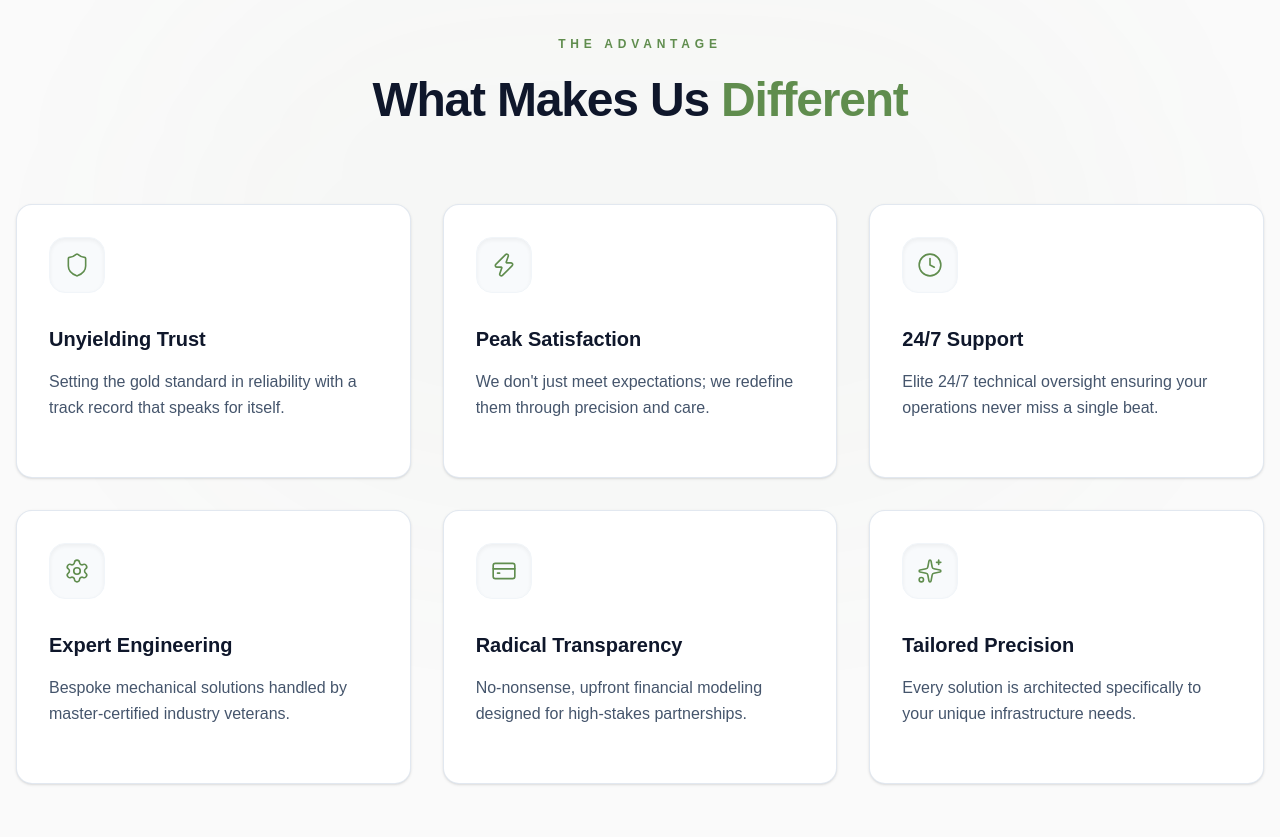
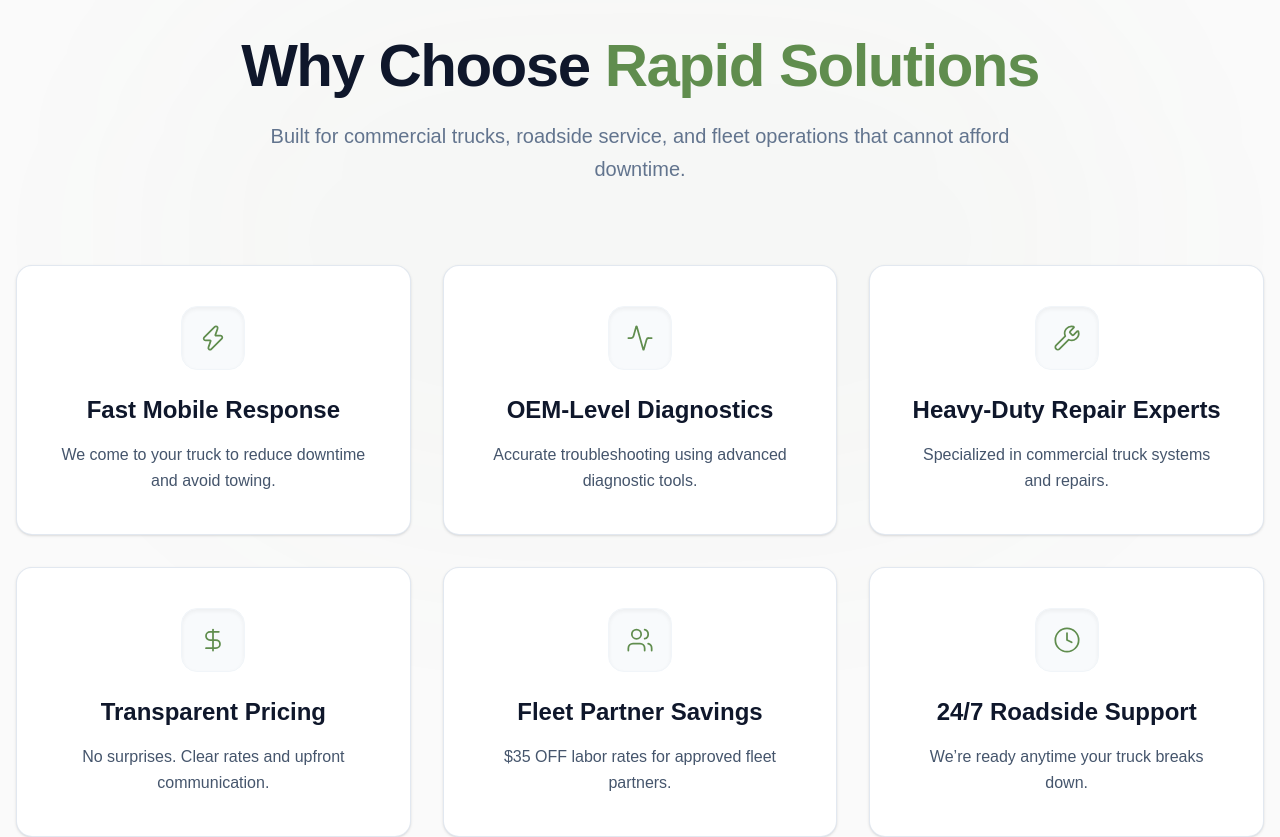
Before and after one commit to ahamedasif07/project-rs-feet-v2, a Next.js app: page / in a window 1280 px wide. Shown: the part 3200-4037 px from the top of the page. Built offline with nearby package versions, Linux system fonts and the light colour scheme.

Commit message:
why chose us section done

```diff
--- a/app/components/whyChooseUsSection.tsx
+++ b/app/components/whyChooseUsSection.tsx
@@ -1,13 +1,6 @@
 "use client";
 import React from "react";
-import {
-  Shield,
-  Zap,
-  Clock,
-  Settings,
-  CreditCard,
-  Sparkles,
-} from "lucide-react";
+import { Zap, Activity, Wrench, DollarSign, Users, Clock } from "lucide-react";
 
 interface Feature {
   title: string;
@@ -17,34 +10,34 @@ interface Feature {
 
 const features: Feature[] = [
   {
-    title: "Unyielding Trust",
-    desc: "Setting the gold standard in reliability with a track record that speaks for itself.",
-    icon: Shield,
-  },
-  {
-    title: "Peak Satisfaction",
-    desc: "We don't just meet expectations; we redefine them through precision and care.",
+    title: "Fast Mobile Response",
+    desc: "We come to your truck to reduce downtime and avoid towing.",
     icon: Zap,
   },
   {
-    title: "24/7 Support",
-    desc: "Elite 24/7 technical oversight ensuring your operations never miss a single beat.",
-    icon: Clock,
+    title: "OEM-Level Diagnostics",
+    desc: "Accurate troubleshooting using advanced diagnostic tools.",
+    icon: Activity,
   },
   {
-    title: "Expert Engineering",
-    desc: "Bespoke mechanical solutions handled by master-certified industry veterans.",
-    icon: Settings,
+    title: "Heavy-Duty Repair Experts",
+    desc: "Specialized in commercial truck systems and repairs.",
+    icon: Wrench,
   },
   {
-    title: "Radical Transparency",
-    desc: "No-nonsense, upfront financial modeling designed for high-stakes partnerships.",
-    icon: CreditCard,
+    title: "Transparent Pricing",
+    desc: "No surprises. Clear rates and upfront communication.",
+    icon: DollarSign,
   },
   {
-    title: "Tailored Precision",
-    desc: "Every solution is architected specifically to your unique infrastructure needs.",
-    icon: Sparkles,
+    title: "Fleet Partner Savings",
+    desc: "$35 OFF labor rates for approved fleet partners.",
+    icon: Users,
+  },
+  {
+    title: "24/7 Roadside Support",
+    desc: "We’re ready anytime your truck breaks down.",
+    icon: Clock,
   },
 ];
 
@@ -56,13 +49,14 @@ export default function PremiumFeatures() {
 
       <div className="max-w-7xl mx-auto relative z-10">
         <div className="text-center mb-20">
-          <h2 className="text-primary font-black text-[11px] md:text-xs uppercase tracking-[0.4em] pb-2">
-            The Advantage
-          </h2>
-          <h1 className="mt-4 text-4xl md:text-5xl font-black text-slate-900 tracking-tight">
-            What Makes Us
-            <span className="bg-clip-text text-primary"> Different</span>
+          <h1 className="text-4xl md:text-6xl font-black text-slate-900 tracking-tight mb-6">
+            Why Choose
+            <span className="text-primary"> Rapid Solutions</span>
           </h1>
+          <p className="text-slate-500 text-lg md:text-xl max-w-3xl mx-auto leading-relaxed">
+            Built for commercial trucks, roadside service, and fleet operations
+            that cannot afford downtime.
+          </p>
         </div>
 
         <div className="grid grid-cols-1 md:grid-cols-2 lg:grid-cols-3 gap-8">
@@ -72,18 +66,18 @@ export default function PremiumFeatures() {
               className="group relative p-[1px] rounded-2xl bg-slate-200 hover:bg-gradient-to-b hover:from-primary/40 hover:to-transparent transition-all duration-500 shadow-sm hover:shadow-2xl hover:shadow-primary/10"
             >
               {/* Card Body */}
-              <div className="relative h-full bg-white rounded-[15px] p-8 overflow-hidden transition-colors duration-500 group-hover:bg-slate-50/50">
+              <div className="relative h-full bg-white rounded-[15px] p-10 overflow-hidden transition-colors duration-500 group-hover:bg-slate-50/50 flex flex-col items-center text-center">
                 <div className="relative z-10">
                   {/* Icon Container */}
-                  <div className="mb-8 inline-flex items-center justify-center w-14 h-14 rounded-2xl bg-slate-50 border border-slate-100 text-primary group-hover:scale-110 group-hover:bg-primary group-hover:text-white transition-all duration-500 ease-out shadow-inner">
-                    <item.icon size={26} strokeWidth={1.5} />
+                  <div className="mb-6 inline-flex items-center justify-center w-16 h-16 rounded-2xl bg-slate-50 border border-slate-100 text-primary group-hover:scale-110 group-hover:bg-primary group-hover:text-white transition-all duration-500 ease-out shadow-inner">
+                    <item.icon size={28} strokeWidth={1.5} />
                   </div>
 
-                  <h3 className="text-xl font-bold text-slate-900 mb-4 group-hover:text-primary transition-colors duration-300">
+                  <h3 className="text-2xl font-bold text-slate-900 mb-4 group-hover:text-primary transition-colors duration-300">
                     {item.title}
                   </h3>
 
-                  <p className="text-slate-600 leading-relaxed text-base mb-6">
+                  <p className="text-slate-600 leading-relaxed text-base">
                     {item.desc}
                   </p>
                 </div>
```
